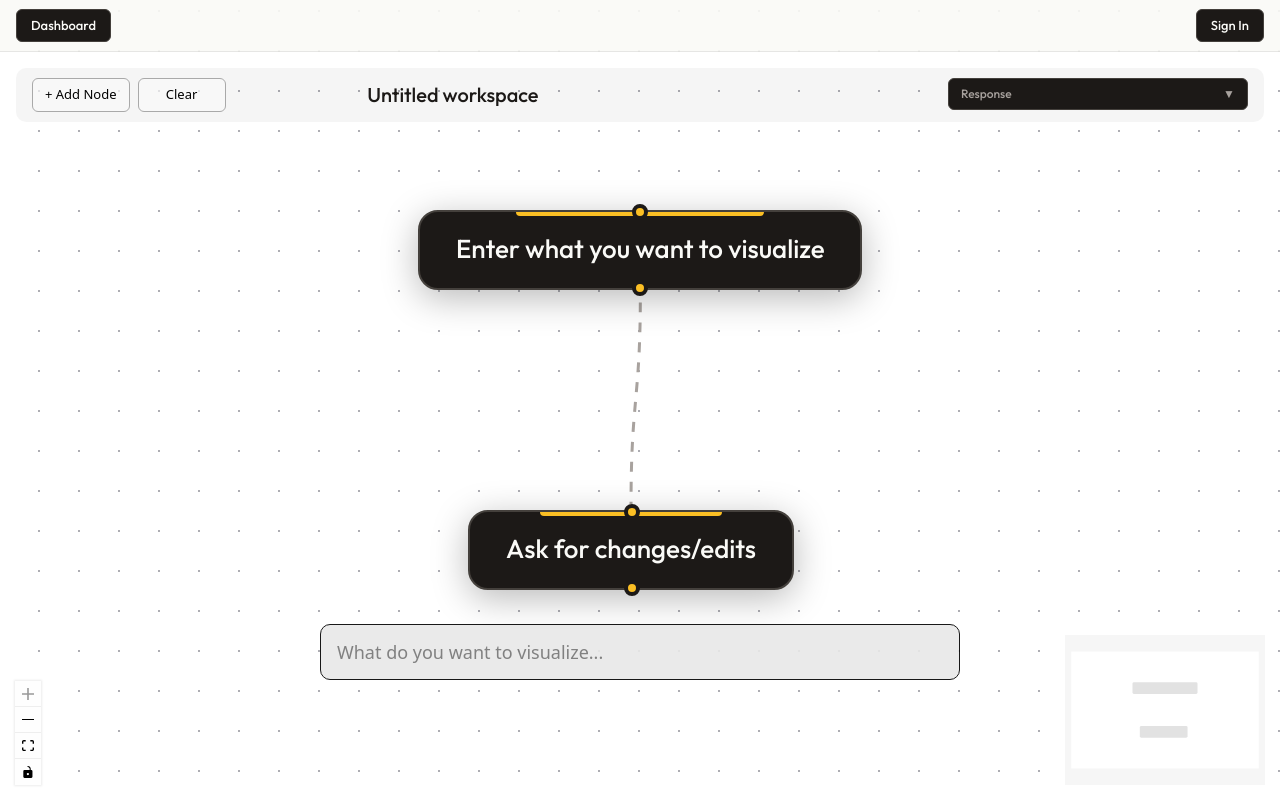
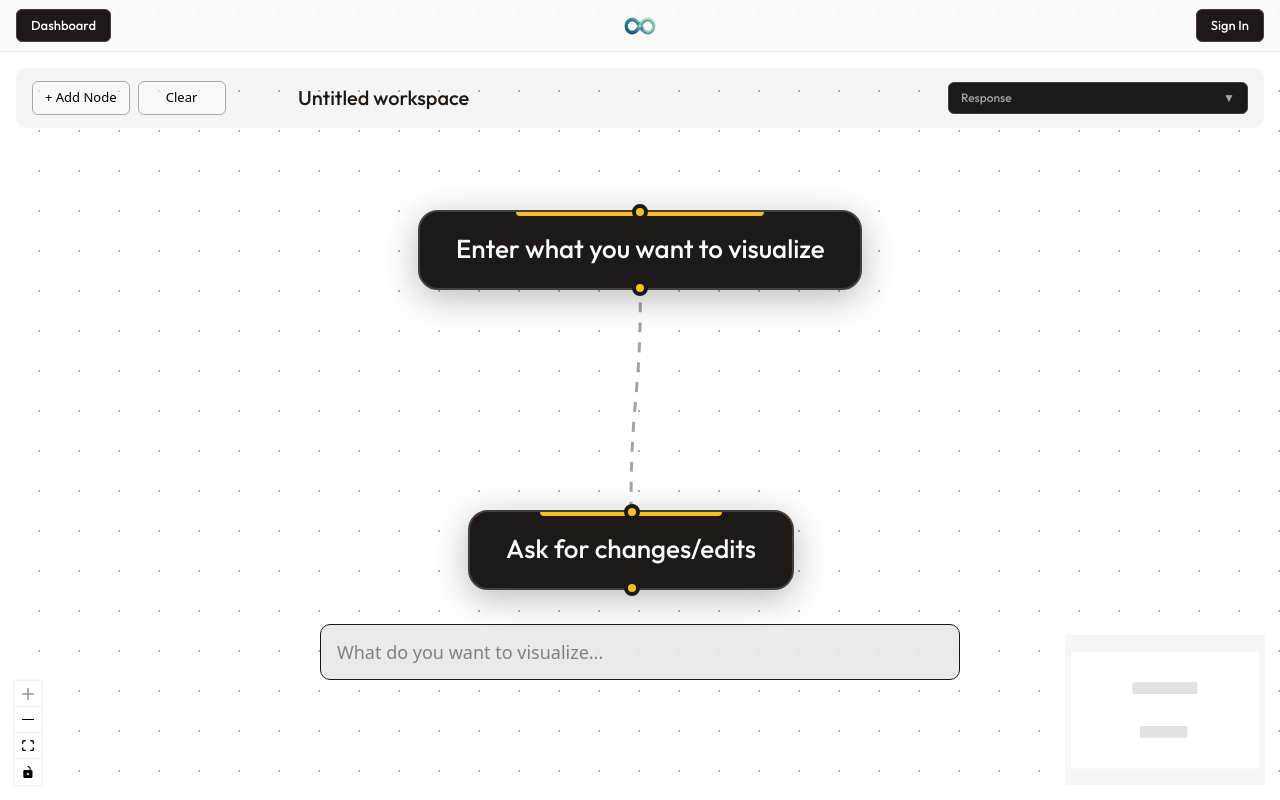
Before and after one commit to Nick-Chandler/canvas-lm, a Next.js app: page /canvas in a window 1280 px wide. Built offline with nearby package versions, Linux system fonts and the light colour scheme; no server answers.

Commit message:
added logo

```diff
--- a/app/canvas/Canvas.css
+++ b/app/canvas/Canvas.css
@@ -121,6 +121,12 @@
   border-color: #78716c;
 }
 
+.navbar-logo {
+  position: absolute;
+  left: 50%;
+  transform: translateX(-50%);
+}
+
 .canvas-topbar {
   position: absolute;
   z-index: 10;
@@ -128,8 +134,9 @@
   left: 16px;
   right: 16px;
   display: flex;
-  align-items: flex-start;
+  align-items: center;
   justify-content: space-between;
+  gap: 48px;
   padding: 10px 16px;
   border-radius: 10px;
   background-color: rgba(0, 0, 0, 0.04);
@@ -161,10 +168,7 @@
 }
 
 .workspace-title {
-  position: absolute;
-  left: 35%;
-  top: 50%;
-  transform: translate(-50%, -50%);
+  margin-right: auto;
   width: 220px;
   padding: 4px 8px;
   border: 1px solid transparent;
--- a/app/canvas/components/Navbar.tsx
+++ b/app/canvas/components/Navbar.tsx
@@ -1,12 +1,15 @@
 'use client';
 
 import Link from 'next/link';
+import Image from 'next/image';
+import logo from '@/app/icon.png';
 import AuthControl from './AuthControl';
 
 export default function Navbar() {
   return (
     <nav className="canvas-navbar">
       <Link className="navbar-btn" href="/dashboard">Dashboard</Link>
+      <Image className="navbar-logo" src={logo} alt="Canvas LM" width={36} height={36} priority />
       <AuthControl />
     </nav>
   );
--- a/app/canvas/components/ResponseBox.tsx
+++ b/app/canvas/components/ResponseBox.tsx
@@ -14,7 +14,7 @@ export default function ResponseBox({ response }: ResponseBoxProps) {
         <span>Response</span>
         <span>{responseExpanded ? '▲' : '▼'}</span>
       </div>
-      {responseExpanded && <pre className="response-box-content">{response}</pre>}
+      {responseExpanded && response && <pre className="response-box-content">{response}</pre>}
     </div>
   );
 }
```
